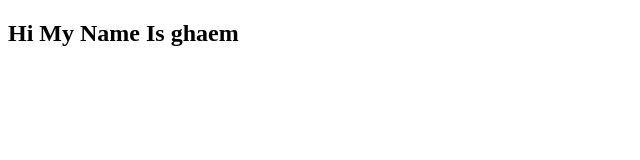
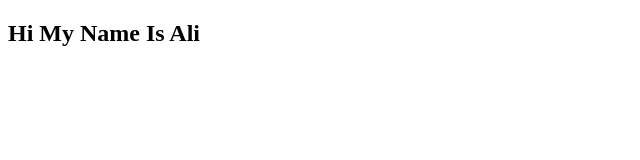
Before and after one commit to ghaemaghaey/test, a plain HTML site: page index.html in a window 1280 px wide. Shown: the full height of the page, 0-640 px from the left. Drawn offline with Linux system fonts and the light colour scheme.

Commit message:
Update index.html

```diff
--- a/index.html
+++ b/index.html
@@ -7,6 +7,6 @@
     <title>Document</title>
 </head>
 <body>
-    <h2>Hi My Name Is ghaem </h2>
+    <h2>Hi My Name Is Ali </h2>
 </body>
 </html>
```
